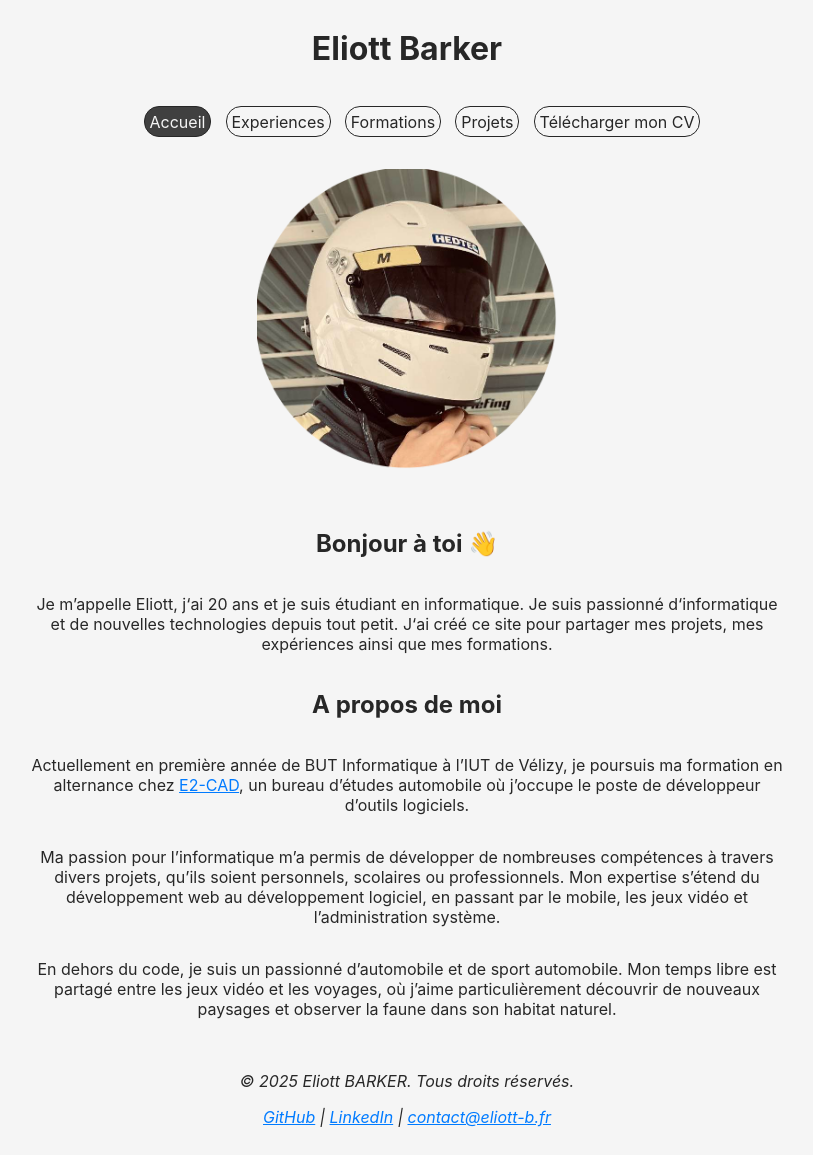
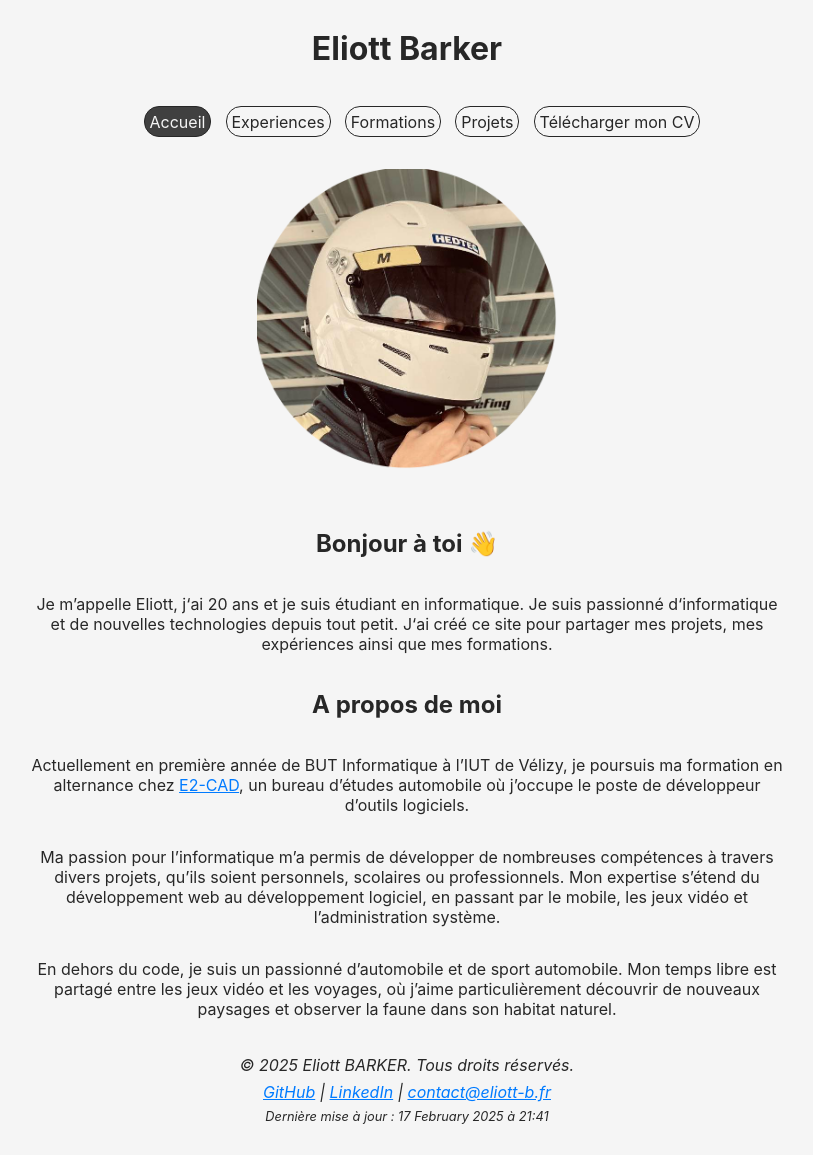
Before and after one commit to Eliott-B/portfolio, a Jekyll site: the page built from _pages/index.md, in a window 1280 px wide. Shown: the whole page, without its empty margins (233-1046 px from the left). Built offline with Jekyll 4.4.1, drawn with Linux system fonts in a browser that asks for light colours; emoji names are drawn with the system emoji font.

Commit message:
:sparkles: :lipstick: Add last updated timestamp to footer and adjust footer styles

```diff
--- a/_includes/footer.html
+++ b/_includes/footer.html
@@ -6,5 +6,6 @@
             <a href="https://linkedin.com/in/e-barker" target="_blank" rel="noopener noreferrer">LinkedIn</a> |
             <a href="mailto:contact@eliott-b.fr">contact@eliott-b.fr</a>
         </div>
+        <p class="last-updated">Dernière mise à jour : {{ site.time | date: "%-d %B %Y à %H:%M" }}</p>
     </div>
 </footer>
--- a/_sass/base.scss
+++ b/_sass/base.scss
@@ -51,8 +51,16 @@ html {
         }
 
         footer {
-            padding: 20px 0;
+            margin: 20px 0;
             font-style: italic;
+
+            p {
+                margin: 7px;
+            }
+
+            .last-updated {
+                font-size: 0.8em;
+            }
         }
     }
 }
```
